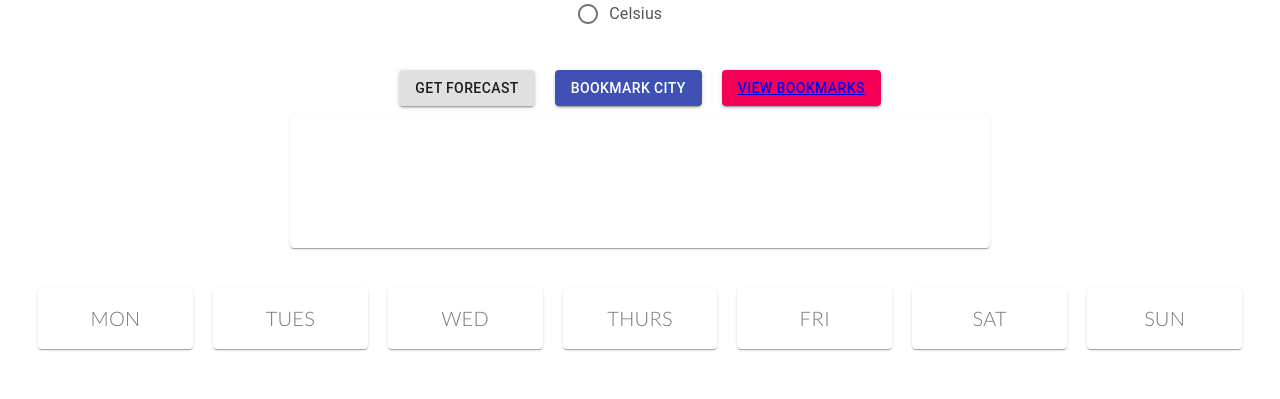
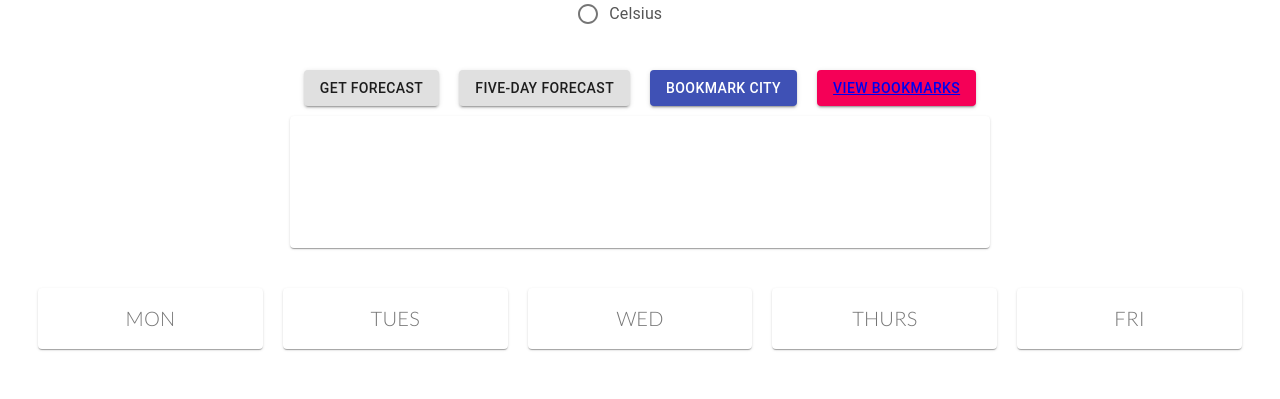
Before and after one commit to jimmikmak/weather-down-under, a React (Create React App) app in the folder client/: page /forecast in a window 1280 px wide. Shown: the part 1175-1574 px from the top of the page. Built offline with nearby package versions, Linux system fonts and the light colour scheme.

Commit message:
new button

```diff
--- a/client/src/App.js
+++ b/client/src/App.js
@@ -24,9 +24,6 @@ function App() {
           <Route exact path="/bookmarks">
             <BookmarksList />
           </Route>
-          <div>
-            <FiveDayForecast />
-          </div>
         </Switch>
       </div>
     </BrowserRouter>
--- a/client/src/components/Forecast/Forecast.js
+++ b/client/src/components/Forecast/Forecast.js
@@ -124,6 +124,9 @@ export const Forecast = () => {
         >
           Get Forecast
         </Button>
+        <Button className="btn-1" type="submit" variant="contained">
+          Five-Day Forecast
+        </Button>
         <Button variant="contained" color="primary" onClick={saveBookmark}>
           Bookmark City
         </Button>
@@ -156,12 +159,12 @@ export const Forecast = () => {
             <Grid item xs>
               <Paper className={classes.paper}>FRI</Paper>
             </Grid>
-            <Grid item xs>
+            {/* <Grid item xs>
               <Paper className={classes.paper}>SAT</Paper>
             </Grid>
             <Grid item xs>
               <Paper className={classes.paper}>SUN</Paper>
-            </Grid>
+            </Grid> */}
           </Grid>
         </Grid>
       </form>
```
